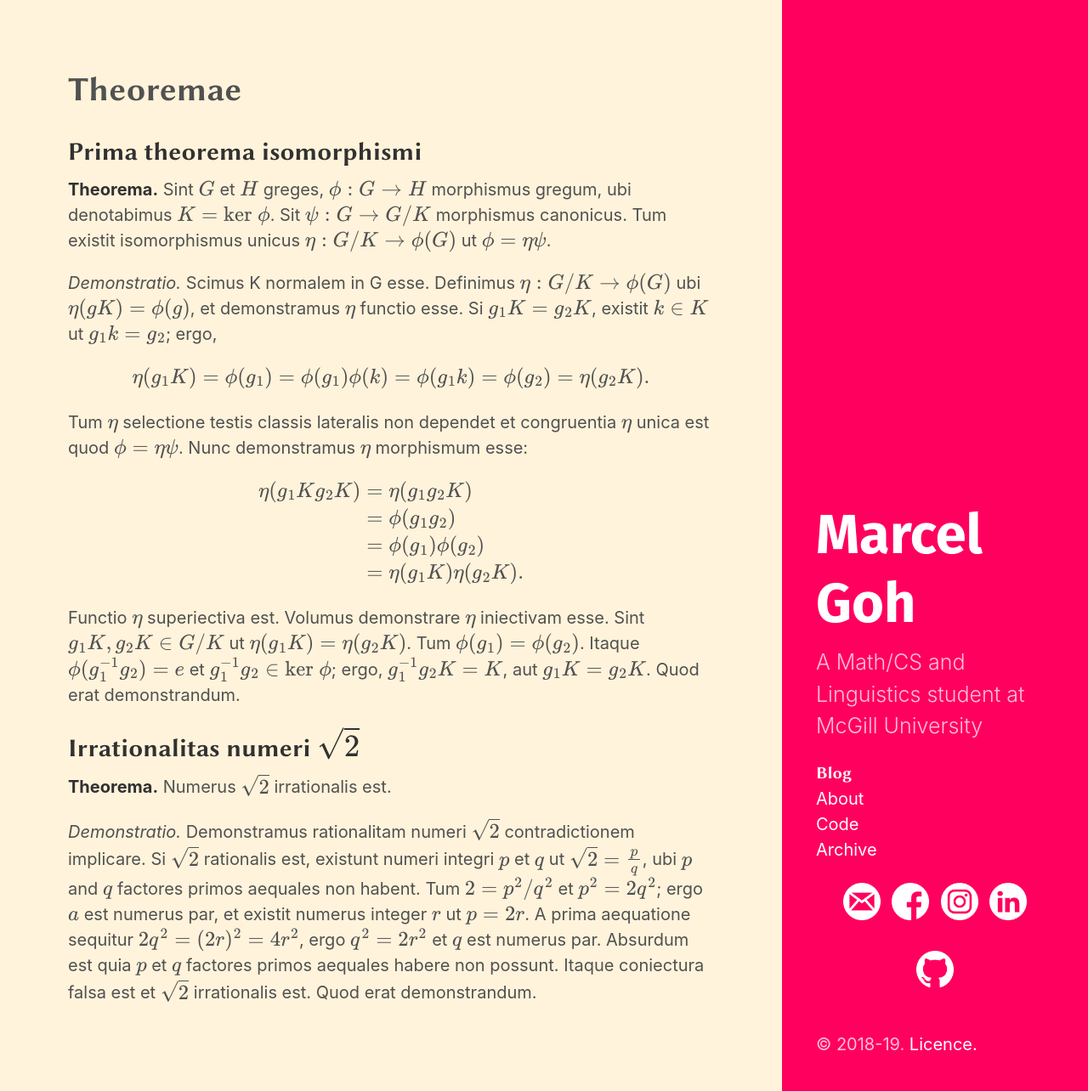
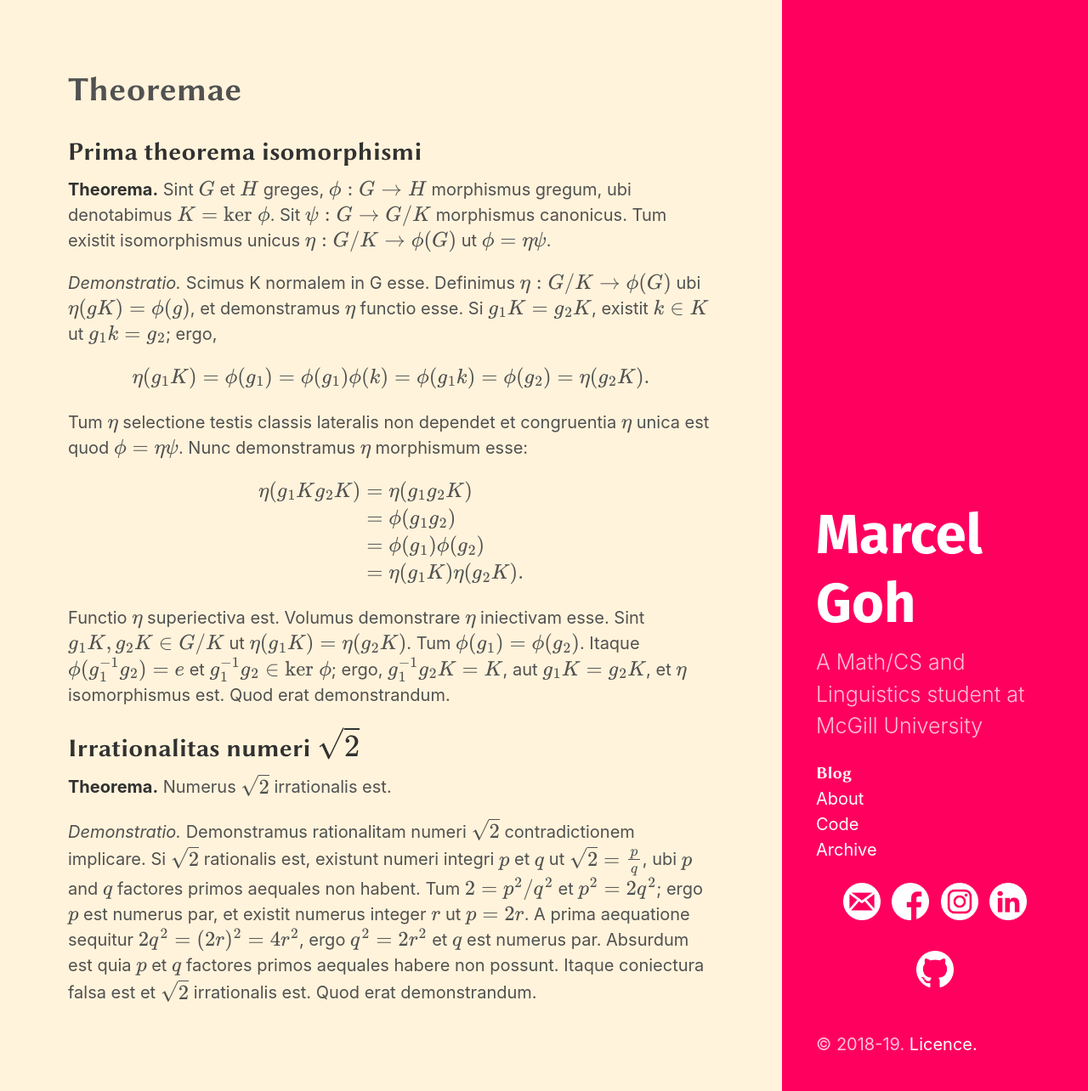
Before and after one commit to marcelgoh/marcelgoh.github.io, a Jekyll site: the page built from misc/theoremae.md, in a window 1280 px wide. Shown: the whole page at 85% size. Built offline with Jekyll 4.4.1, drawn with Linux system fonts in a browser that asks for light colours; some web fonts are replaced; formulas are drawn with MathJax 3; a script that is not in the unit is left out.

Commit message:
Typo in proof

```diff
--- a/misc/theoremae.md
+++ b/misc/theoremae.md
@@ -24,11 +24,11 @@
 \end{align*}
 $$
 
-Functio $\eta$ superiectiva est. Volumus demonstrare $\eta$ iniectivam esse. Sint $g_1K,g_2K\in G/K$ ut $\eta(g_1K)=\eta(g_2K)$. Tum $\phi(g_1)=\phi(g_2)$. Itaque $\phi(g_1^{-1}g_2) = e$ et $g_1^{-1}g_2\in \text{ker}\ \phi$; ergo, $g_1^{-1}g_2K = K$, aut $g_1K=g_2K$. Quod erat demonstrandum.
+Functio $\eta$ superiectiva est. Volumus demonstrare $\eta$ iniectivam esse. Sint $g_1K,g_2K\in G/K$ ut $\eta(g_1K)=\eta(g_2K)$. Tum $\phi(g_1)=\phi(g_2)$. Itaque $\phi(g_1^{-1}g_2) = e$ et $g_1^{-1}g_2\in \text{ker}\ \phi$; ergo, $g_1^{-1}g_2K = K$, aut $g_1K=g_2K$, et $\eta$ isomorphismus est. Quod erat demonstrandum.
 
 
 ## Irrationalitas numeri $\sqrt{2}$
 
 __Theorema.__ Numerus $\sqrt{2}$ irrationalis est.
 
-_Demonstratio._ Demonstramus rationalitam numeri $\sqrt{2}$ contradictionem implicare. Si $\sqrt{2}$ rationalis est, existunt numeri integri $p$ et $q$ ut $\sqrt{2} = \frac{p}{q}$, ubi $p$ and $q$ factores primos aequales non habent. Tum $2 = p^2/q^2$ et $p^2=2q^2$; ergo $a$ est numerus par, et existit numerus integer $r$ ut $p=2r$. A prima aequatione sequitur $2q^2 = (2r)^2 = 4r^2$, ergo $q^2 = 2r^2$ et $q$ est numerus par. Absurdum est quia $p$ et $q$ factores primos aequales habere non possunt. Itaque coniectura falsa est et $\sqrt{2}$ irrationalis est. Quod erat demonstrandum.
+_Demonstratio._ Demonstramus rationalitam numeri $\sqrt{2}$ contradictionem implicare. Si $\sqrt{2}$ rationalis est, existunt numeri integri $p$ et $q$ ut $\sqrt{2} = \frac{p}{q}$, ubi $p$ and $q$ factores primos aequales non habent. Tum $2 = p^2/q^2$ et $p^2=2q^2$; ergo $p$ est numerus par, et existit numerus integer $r$ ut $p=2r$. A prima aequatione sequitur $2q^2 = (2r)^2 = 4r^2$, ergo $q^2 = 2r^2$ et $q$ est numerus par. Absurdum est quia $p$ et $q$ factores primos aequales habere non possunt. Itaque coniectura falsa est et $\sqrt{2}$ irrationalis est. Quod erat demonstrandum.
```
